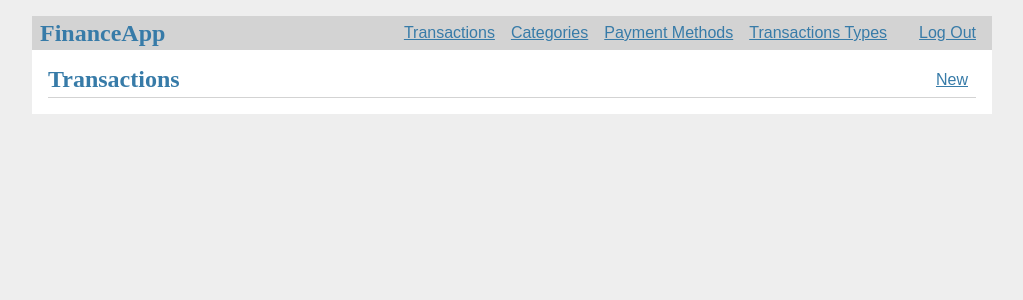
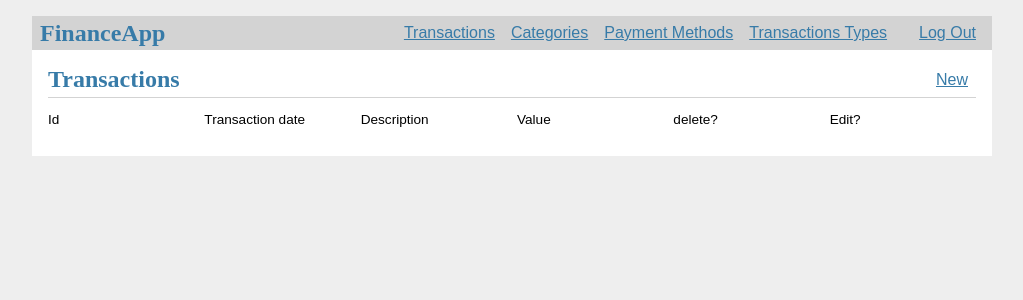
Before and after one commit to georgeduranh/FinanceApp, a Flask app: page / in a window 1280 px wide. Shown: the top 300 px of the page, without its empty margins (128-1151 px from the left). Run offline with Flask 2, Linux system fonts and the light colour scheme; the visitor is signed in with stand-in values (Sample User, id 1); data comes from the database, SQL or seed files in the repository; data that the repository does not hold is empty.

Commit message:
Adding tittle columns for transactions views

```diff
--- a/financeapp/templates/transactions/create.html
+++ b/financeapp/templates/transactions/create.html
@@ -12,7 +12,11 @@
   <input name="amount" id="amount" required />
 
   <label for="is_paid">is paid ?</label>
-  <input type="checkbox" name="is_paid" id="is_paid" required />
+
+  <select id="is_paid" name="is_paid" required>
+    <option value="true">Si</option>
+    <option value="false">No</option>
+  </select>
 
   <label for="category_id">Category</label>
   <select id="category_id" name="category_id" required>
--- a/financeapp/templates/transactions/index.html
+++ b/financeapp/templates/transactions/index.html
@@ -3,17 +3,29 @@
 {% if g.user %}
 <a class="action" href="{{ url_for('transactions.create') }}">New</a>
 
-{% endif %} {% endblock %} {% block content %} {% for transaction in
-transactions %}
+{% endif %} {% endblock %} {% block content %}
+<article class="transactions">
+  <header>
+    <div>
+      <p>Id</p>
+      <p>Transaction date</p>
+      <p>Description</p>
+      <p>Value</p>
+      <p>delete?</p>
+      <p>Edit?</p>
+    </div>
+  </header>
+</article>
+{% for transaction in transactions %}
 <p>{{transaction['t.user_id']}}</p>
 <article class="transactions">
   <header>
     {% if g.user['id'] == transaction['user_id'] %}
     <div>
       <h1>{{ transaction['id'] }}</h1>
-      <p>{{ transaction['amount'] }}</p>
       <p>{{ transaction['date_tx'] }}</p>
       <p class="body">{{ transaction['description'] }}</p>
+      <p>{{ transaction['amount'] }}</p>
 
       <form
         action="{{ url_for('transactions.delete', id=transaction['id']) }}"
```
